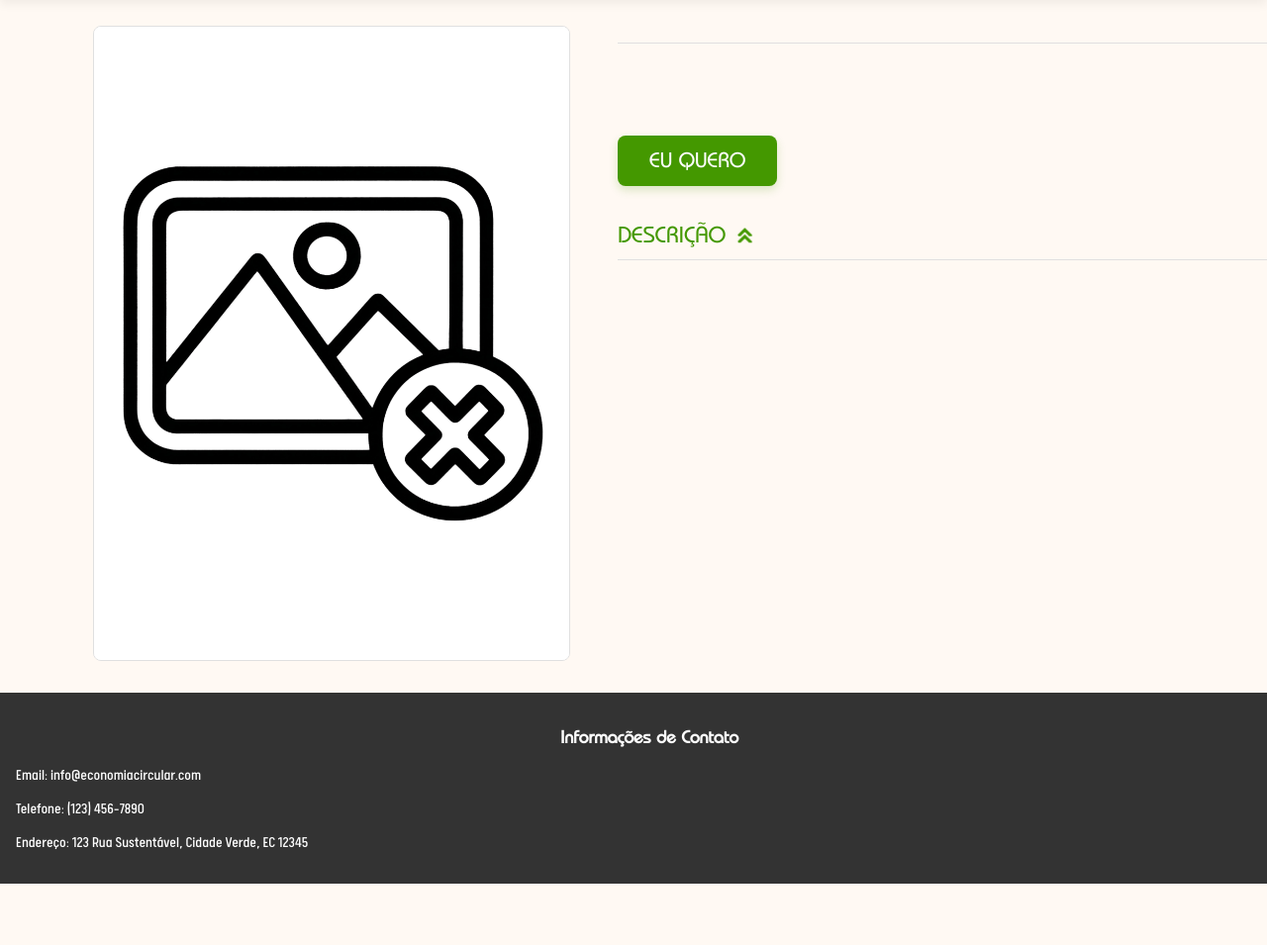
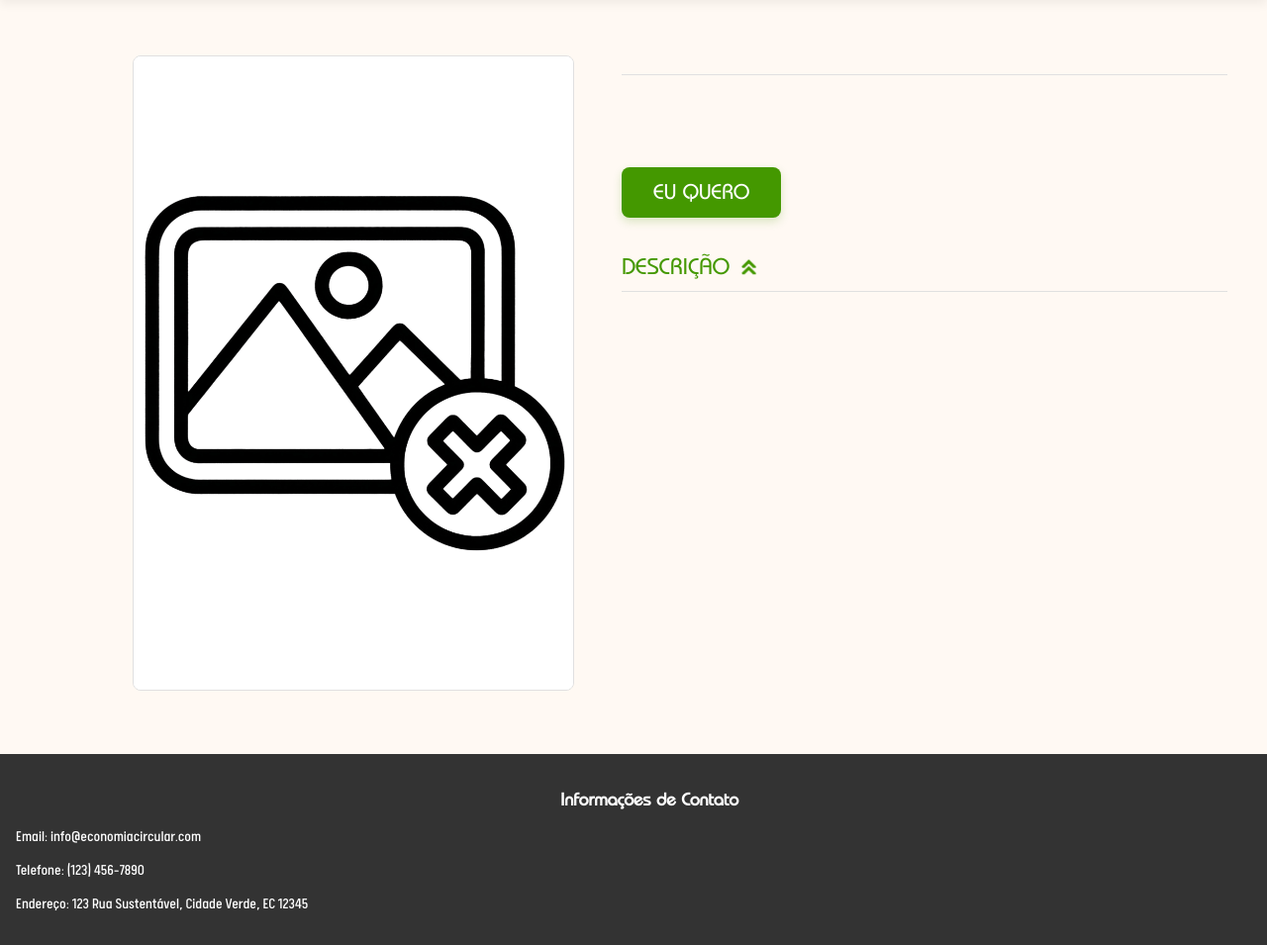
Before and after one commit to daniel-sfranco/economia-circular, a Flask app: page /product in a window 1280 px wide. Shown: the part 96-1051 px from the top of the page at 99% size. Before the commit the page ends 989 px from the top, so only its background shows below. Run offline with Flask 3, Linux system fonts and the light colour scheme; some libraries are stand-ins or nearby versions.

Commit message:
Mudando nome de classe para bater com HTML

```diff
--- a/desapeg/static/style.css
+++ b/desapeg/static/style.css
@@ -536,7 +536,7 @@ a {
 }
 
 /* Product Page */
-.product-page-container {
+.product-container {
     max-width: 1200px;
     margin: 2rem auto;
     padding: 0 2rem;
```
